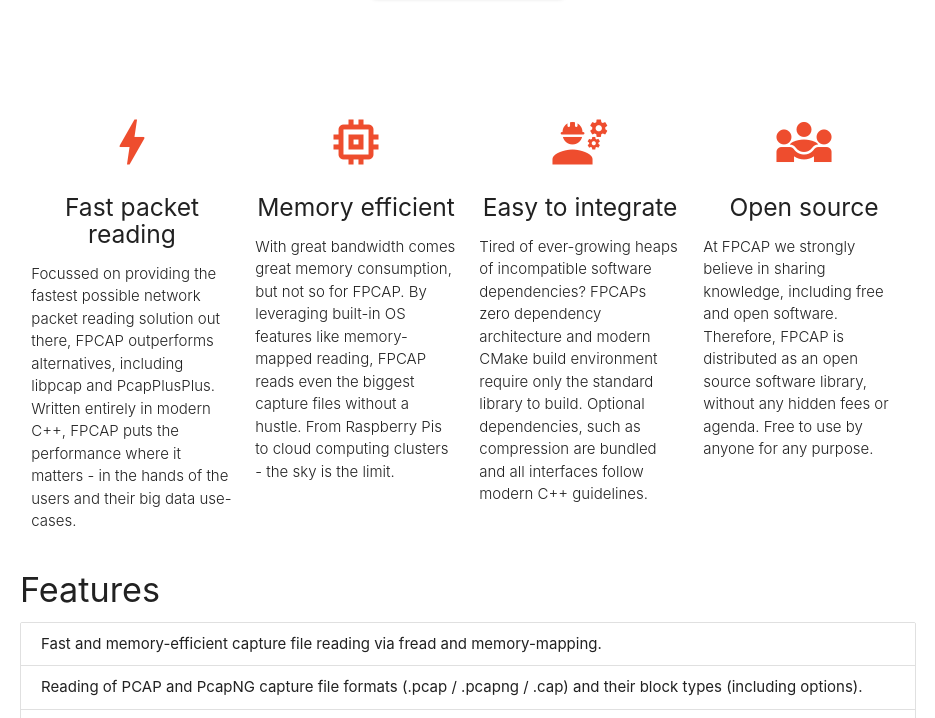
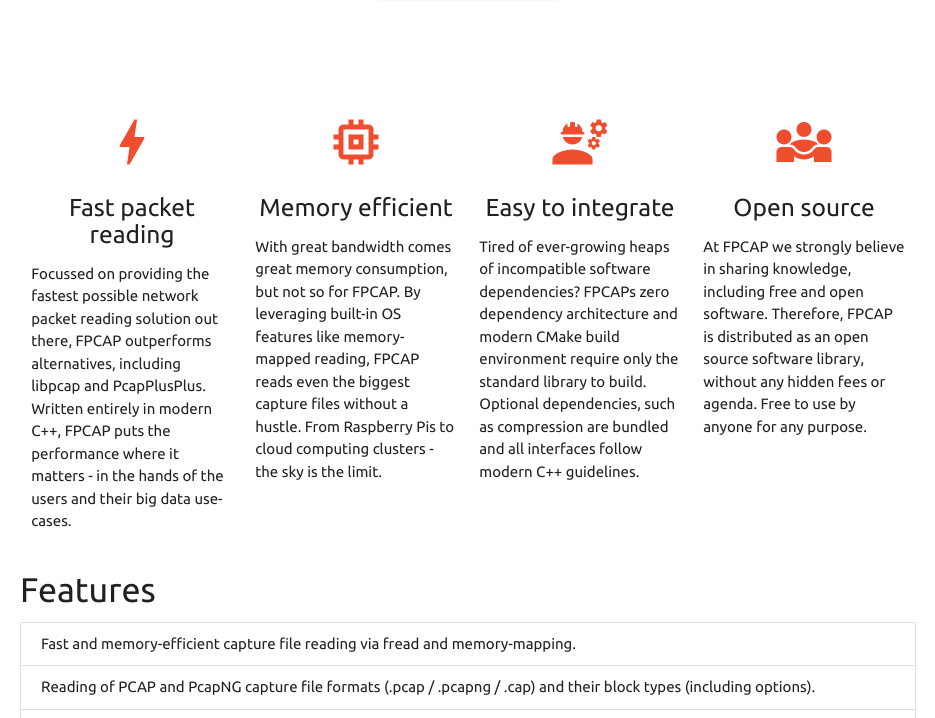
Before and after one commit to fpcap/fpcap.github.io, a plain HTML site: page index.html in a window 1280 px wide. Shown: the part 438-1156 px from the top of the page, without its empty margins (172-1107 px from the left). Drawn offline with Linux system fonts and the light colour scheme.

Commit message:
Added Ubuntu font

```diff
--- a/css/style.css
+++ b/css/style.css
@@ -1,3 +1,7 @@
+body {
+    font-family: 'Ubuntu';
+}
+
 .logo {
     width: 48rem;
     margin-bottom: -4rem;
--- a/index.html
+++ b/index.html
@@ -9,6 +9,8 @@
     <meta name="viewport" content="width=device-width, initial-scale=1.0"/>
 
     <link type="text/css" rel="stylesheet" href="css/style.css"/>
+
+    <link href='https://fonts.googleapis.com/css?family=Ubuntu' rel='stylesheet'>
 
     <link rel="apple-touch-icon" sizes="180x180" href="/images/favicon/apple-touch-icon.png">
     <link rel="icon" type="image/png" sizes="32x32" href="/images/favicon/favicon-32x32.png">
```
